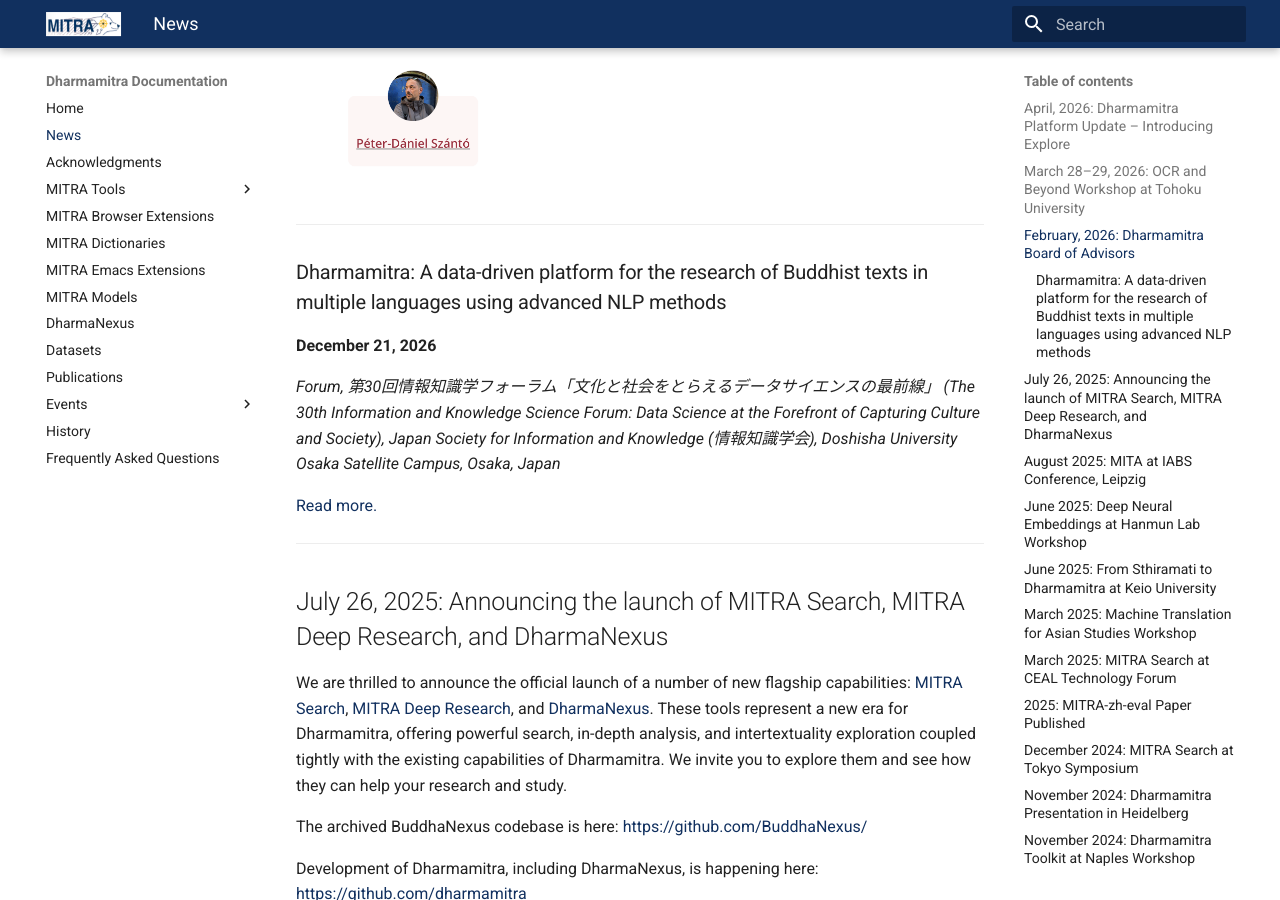
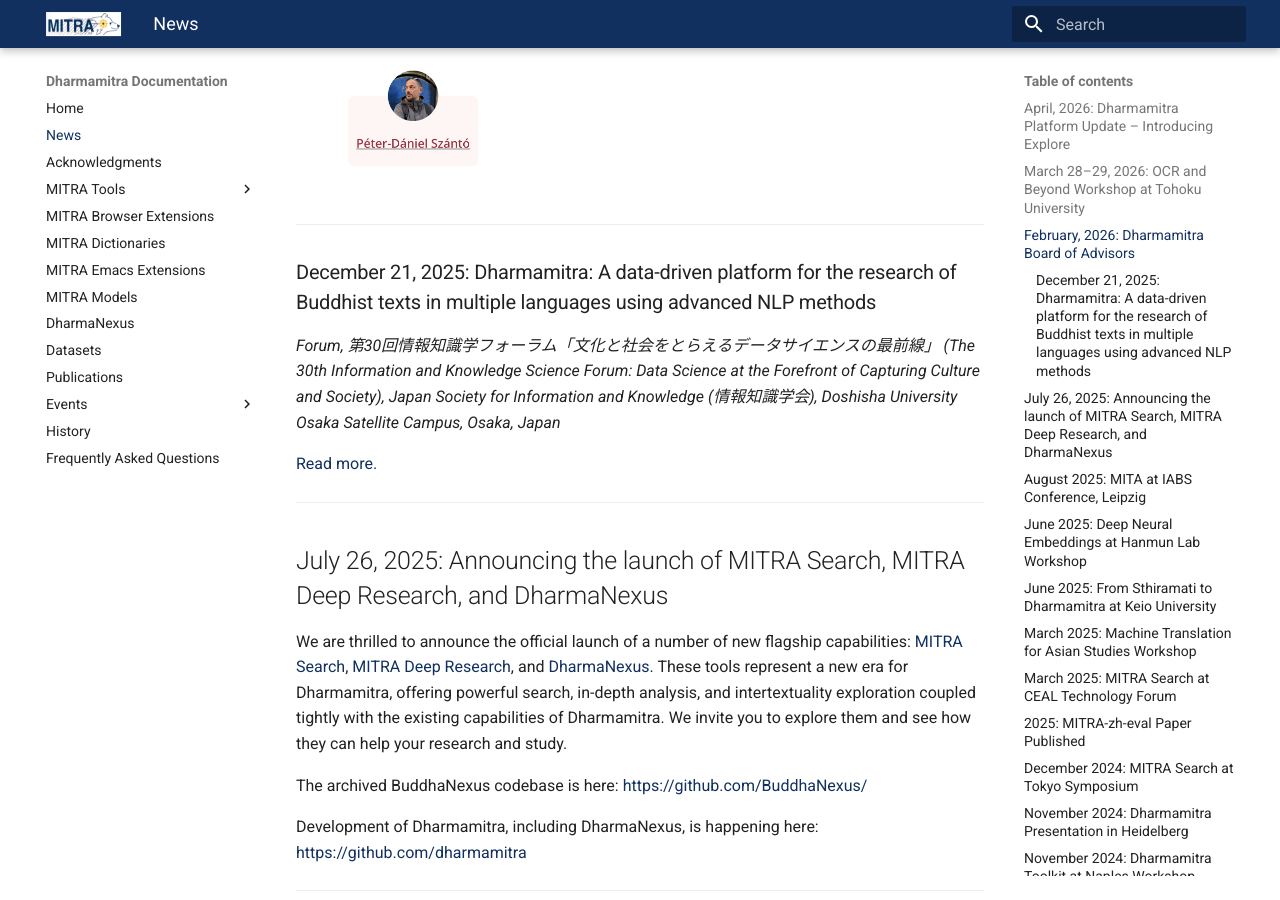
Before and after one commit to dharmamitra/dharmamitra-guides, an MkDocs documentation site: the page built from docs/news.md, in a window 1280 px wide and 900 px high, scrolled down 2127 px. Built offline with MkDocs 1.6.1 and Material for MkDocs 9.7.7, drawn with Linux system fonts in a browser that asks for light colours.

Commit message:
Update news.md

```diff
--- a/docs/news.md
+++ b/docs/news.md
@@ -49,8 +49,8 @@
 
 ---
 
-### Dharmamitra: A data-driven platform for the research of Buddhist texts in multiple languages using advanced NLP methods
-**December 21, 2026**
+### December 21, 2025: Dharmamitra: A data-driven platform for the research of Buddhist texts in multiple languages using advanced NLP methods
+
 
 *Forum, 第30回情報知識学フォーラム「文化と社会をとらえるデータサイエンスの最前線」 (The 30th Information and Knowledge Science Forum: Data Science at the Forefront of Capturing Culture and Society), Japan Society for Information and Knowledge (情報知識学会), Doshisha University Osaka Satellite Campus, Osaka, Japan*
 
```
